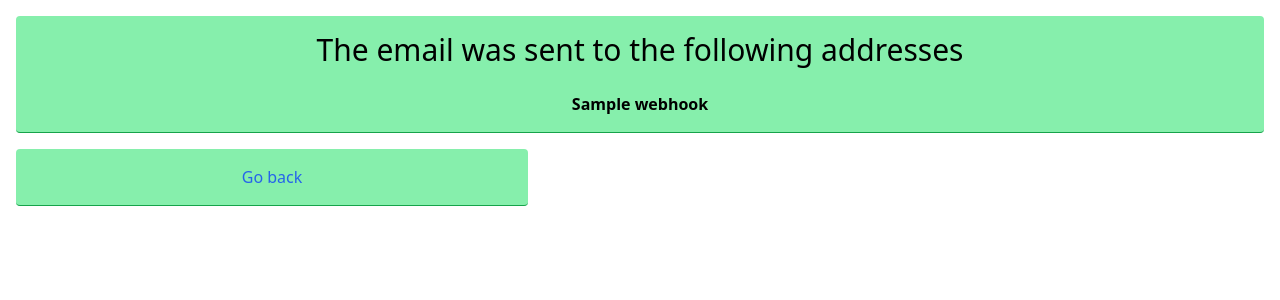
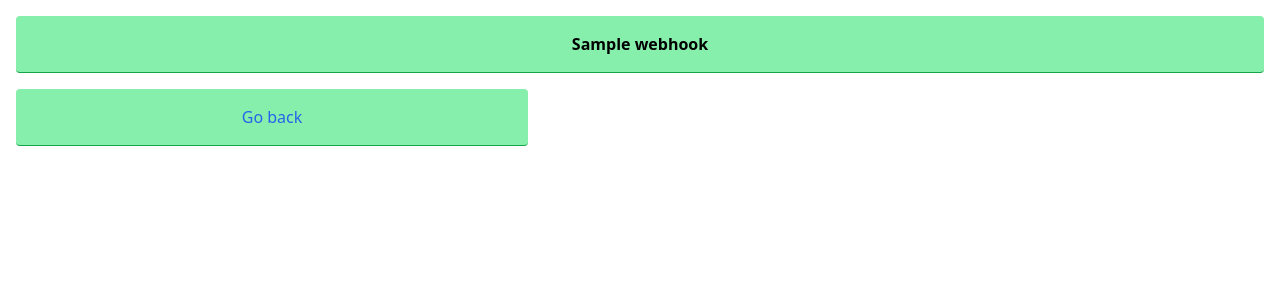
Before and after one commit to atejada/python-read-webhooks, a Flask app: template templates/main.html in a window 1280 px wide. Shown: the top 300 px of the page. Run offline with Flask 3, Linux system fonts and the light colour scheme; the template is opened without the code that fills it: most values are stand-ins (such as "Sample title", 1, 10 or a date in 2020); some libraries are stand-ins or nearby versions.

Commit message:
Update main.html

```diff
--- a/templates/main.html
+++ b/templates/main.html
@@ -2,8 +2,6 @@
 
 {% block content %}
 <div class="bg-green-300 border-green-600 border-b p-4 m-4 rounded grid place-items-center">
-	<h1 class="text-3xl"> The email was sent to the following addresses</h1>
-	<br>
 	{% for webhook in webhook: %}
 		<p class="font-semibold">{{ webhook }}</p>
 	{% endfor %}
```
